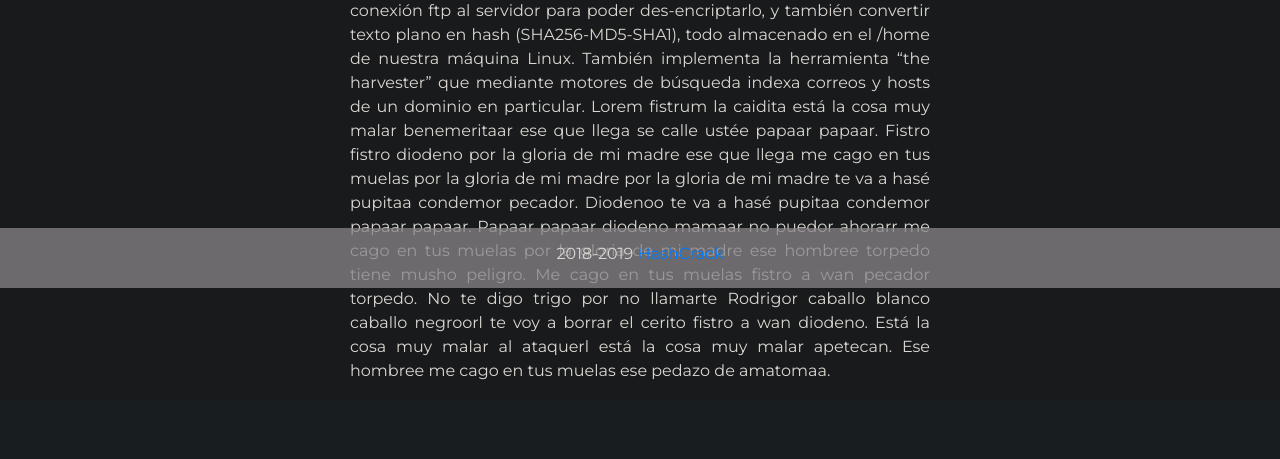
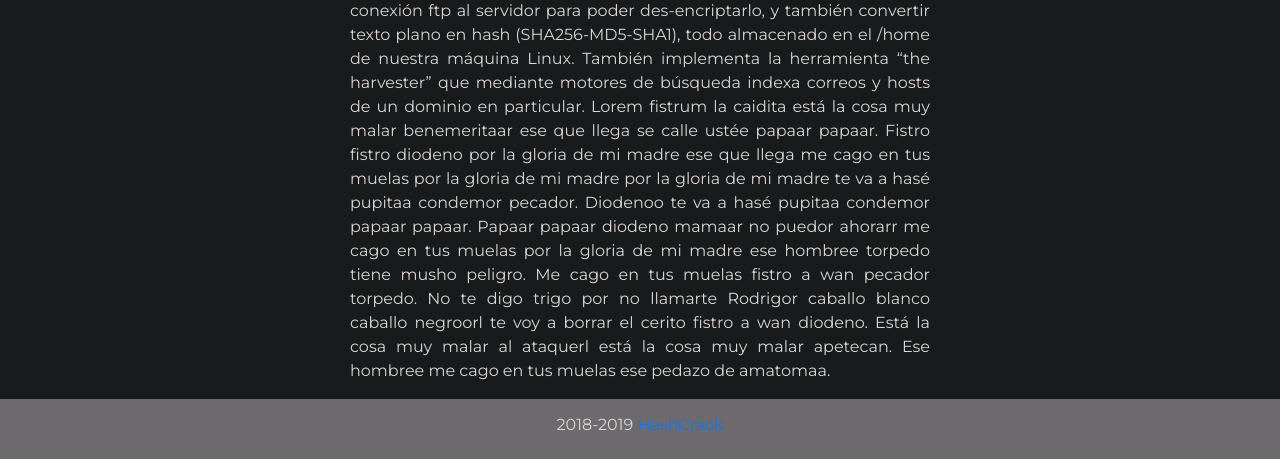
Before and after one commit to DavidEscamilla/web_full_stack, a Django app: page /about/ in a window 1280 px wide. Shown: the part 512-971 px from the top of the page. Before the commit the page ends 892 px from the top, so only its background shows below. Run offline with Django 3.2, Linux system fonts and the light colour scheme; some libraries are stand-ins or nearby versions.

Commit message:
añadido about

```diff
--- a/web_full/templates/web/about.html
+++ b/web_full/templates/web/about.html
@@ -46,7 +46,7 @@
     {% endblock %}
 
     {% block footer %}
-    <footer id="base_footer" class="page-footer font-small blue">
+    <footer id="base_footer_index" class="page-footer font-small blue">
         <div class="footer text-center py-3">2018-2019
             <a href="https://gitlab.com/DavidEscamilla/HashCrack">HashCrack</a>
         </div>
```
